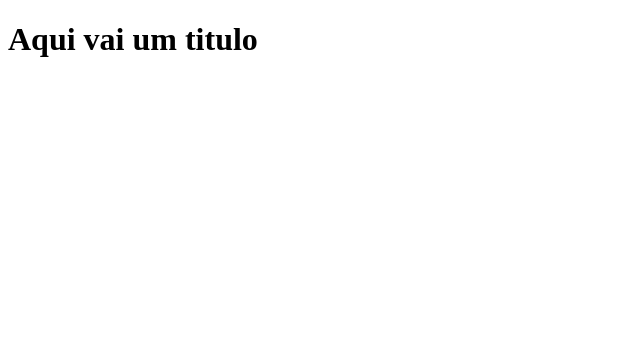
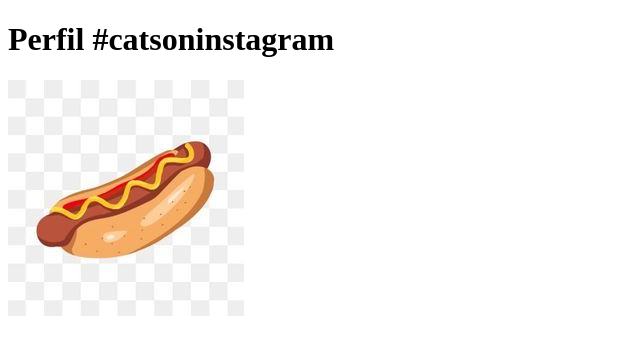
Before and after one commit to kah-g/ADS_Repository, a plain HTML site: page Pratica_Desenvolvimento_Apps/index.html in a window 1280 px wide. Shown: the whole page, without its empty margins (0-640 px from the left). Drawn offline with Linux system fonts and the light colour scheme.

Commit message:
modificacoes em index

```diff
--- a/Pratica_Desenvolvimento_Apps/index.html
+++ b/Pratica_Desenvolvimento_Apps/index.html
@@ -3,10 +3,11 @@
 <!DOCTYPE html>
 <html lang="pt-br">
     <head>
-      <title>Titulo da página</title>
+      <title>Fanpage de Gatinhos</title>
       <meta charset="utf-8">
     </head>
     <body>
-        <h1>Aqui vai um titulo</h1>
+        <h1>Perfil #catsoninstagram</h1>
+        <img src="imagens/cachorro.jpg">
     </body>
 </html>
```
Also changed, not shown: Pratica_Desenvolvimento_Apps/imagens/cachorro.jpg (added).
